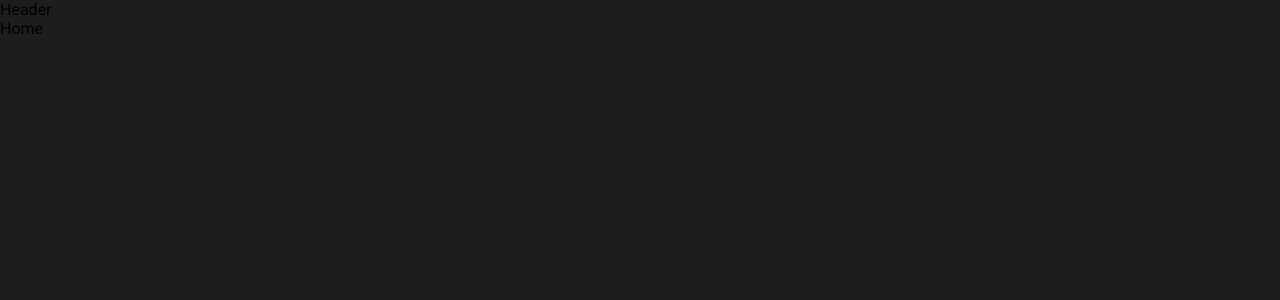
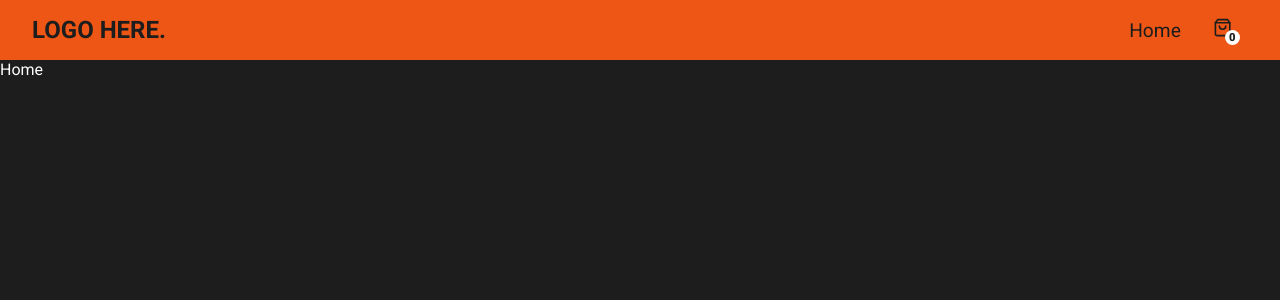
Before and after one commit to SatyaS18/react-cart, a React (Create React App) app: page / in a window 1280 px wide. Shown: the top 300 px of the page. Built offline with nearby package versions, Linux system fonts and the light colour scheme.

Commit message:
added header with style

```diff
--- a/src/components/Header.jsx
+++ b/src/components/Header.jsx
@@ -1,7 +1,21 @@
 import React from "react";
+import { Link } from "react-router-dom";
+import { FiShoppingBag } from "react-icons/fi";
 
 const Header = () => {
-  return <div>Header</div>;
+  return (
+    <nav>
+      <h2>Logo Here.</h2>
+
+      <div>
+        <Link to={"/"}>Home</Link>
+        <Link to={"/cart"}>
+          <FiShoppingBag />
+          <p>{0}</p>
+        </Link>
+      </div>
+    </nav>
+  );
 };
 
 export default Header;
--- a/src/styles/app.scss
+++ b/src/styles/app.scss
@@ -9,7 +9,9 @@
 }
 
 @import "colors.scss";
+@import "header.scss";
 
 body {
   background-color: $primary;
+  color: $tertiary;
 }
--- /dev/null
+++ b/src/styles/header.scss
@@ -0,0 +1,40 @@
+@import "colors.scss";
+
+nav {
+  background-color: $secondary;
+  display: flex;
+  justify-content: space-between;
+  padding: 1rem 2rem;
+
+  > h2 {
+    text-transform: uppercase;
+    color: $primary;
+  }
+
+  > div {
+    display: flex;
+    align-items: center;
+
+    > a {
+      color: $primary;
+      font-size: 1.2rem;
+      margin: 0 1rem;
+      transition: all 0.3s;
+      &:hover {
+        opacity: 0.5s;
+      }
+
+      > p {
+        position: absolute;
+        background-color: $tertiary;
+        border-radius: 50%;
+        width: 15px;
+        height: 15px;
+        font: 900 0.7rem "Roboto";
+        display: grid;
+        place-items: center;
+        transform: translate(80%, -80%);
+      }
+    }
+  }
+}
```
